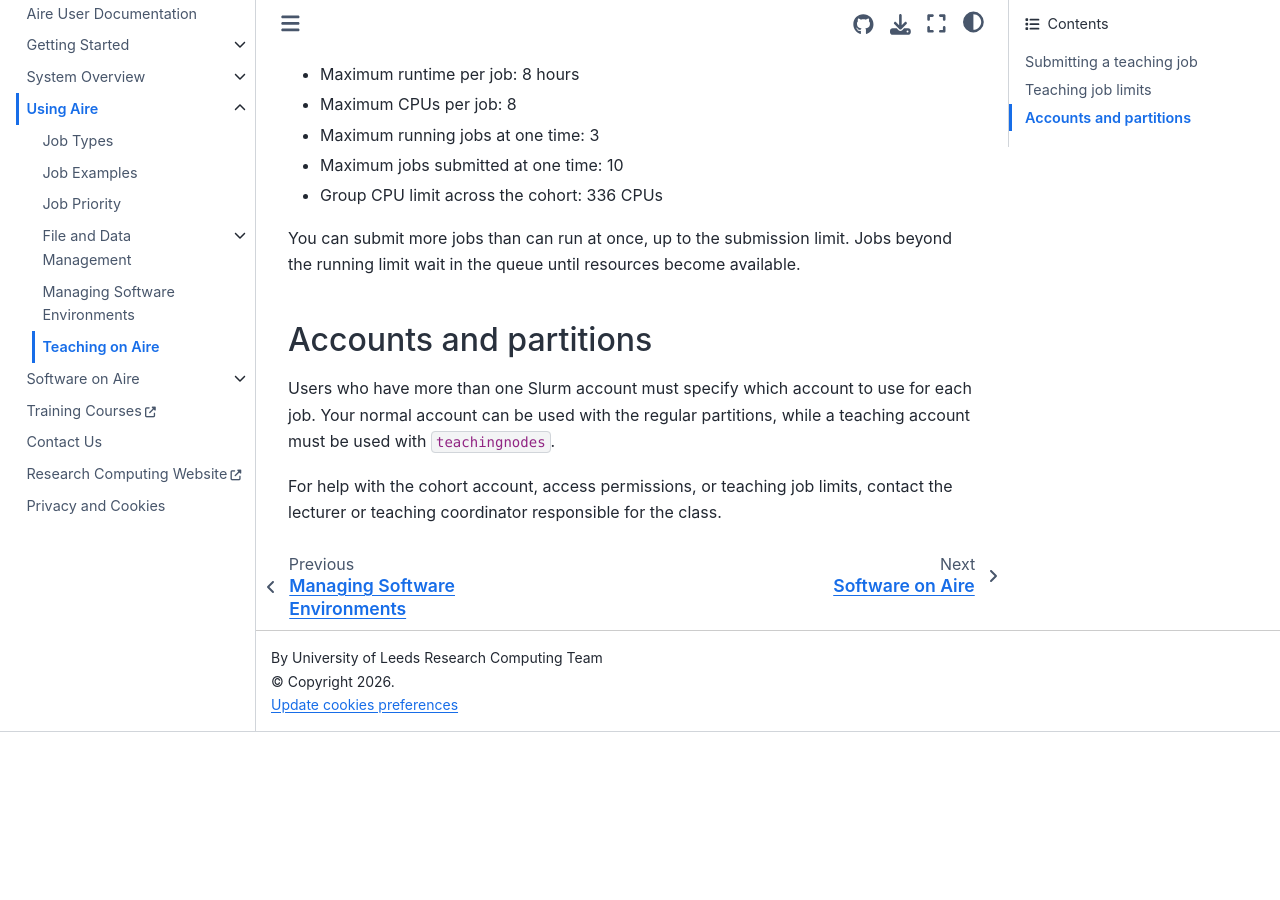
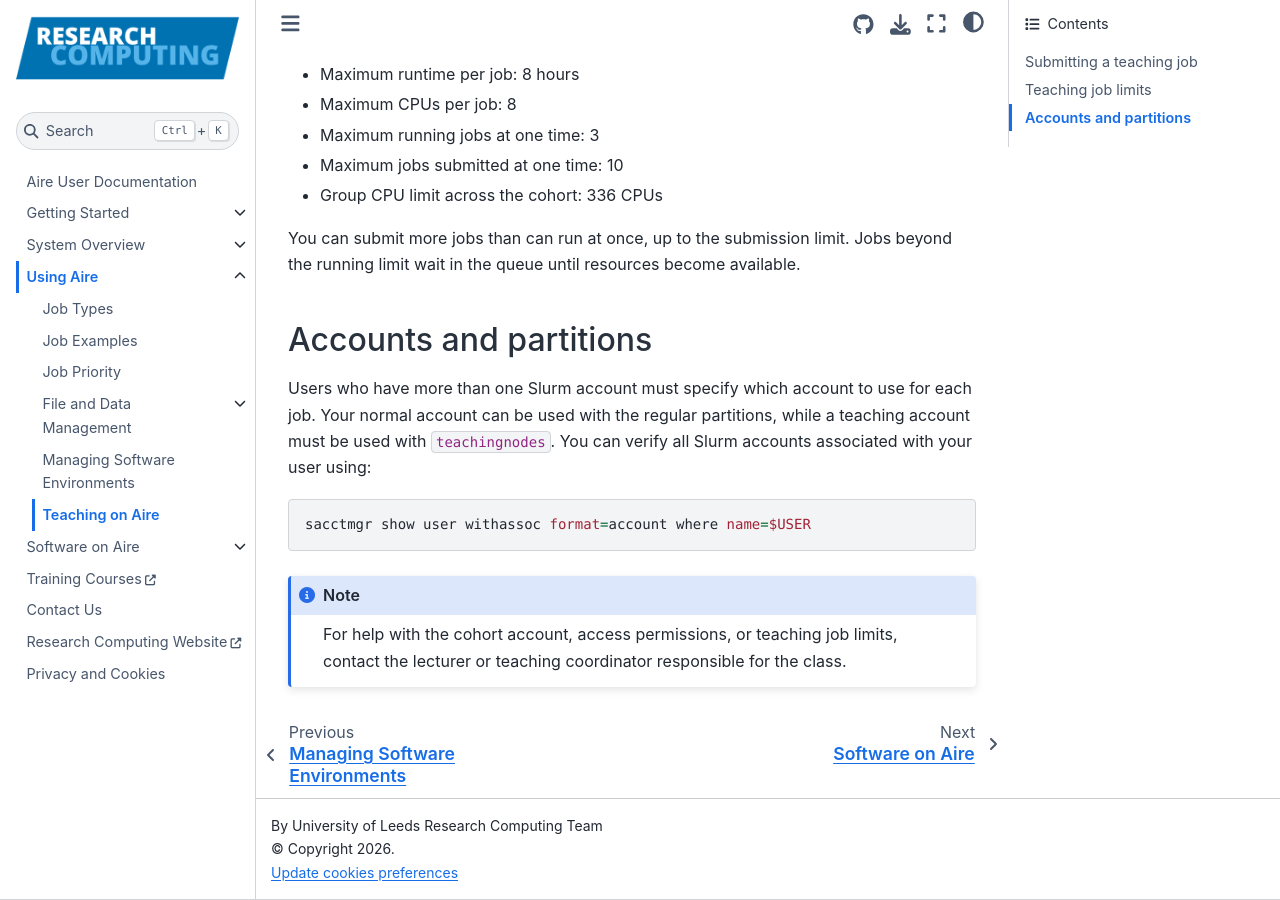
Before and after one commit to arcdocs/aire, a Jupyter Book: the page built from book/usage/teaching.md, in a window 1280 px wide and 900 px high, scrolled down 1298 px. Built offline with Jupyter Book 1.0.4 settings and Sphinx 7.4.7 and the Sphinx Book theme 1.1.4, drawn with Linux system fonts in a browser that asks for light colours; comment, search, counter and statistics services are not loaded; before the commit the page ends 2030 px from its top, so only the background shows below that.

Commit message:
implemented the comments from review

````diff
--- a/book/usage/teaching.md
+++ b/book/usage/teaching.md
@@ -59,6 +59,12 @@ You can submit more jobs than can run at once, up to the submission limit. Jobs
 
 ## Accounts and partitions
 
-Users who have more than one Slurm account must specify which account to use for each job. Your normal account can be used with the regular partitions, while a teaching account must be used with `teachingnodes`.
+Users who have more than one Slurm account must specify which account to use for each job. Your normal account can be used with the regular partitions, while a teaching account must be used with `teachingnodes`. You can verify all Slurm accounts associated with your user using:
 
+```bash
+sacctmgr show user withassoc format=account where name=$USER
+```
+
+```{note}
 For help with the cohort account, access permissions, or teaching job limits, contact the lecturer or teaching coordinator responsible for the class.
+```
````
